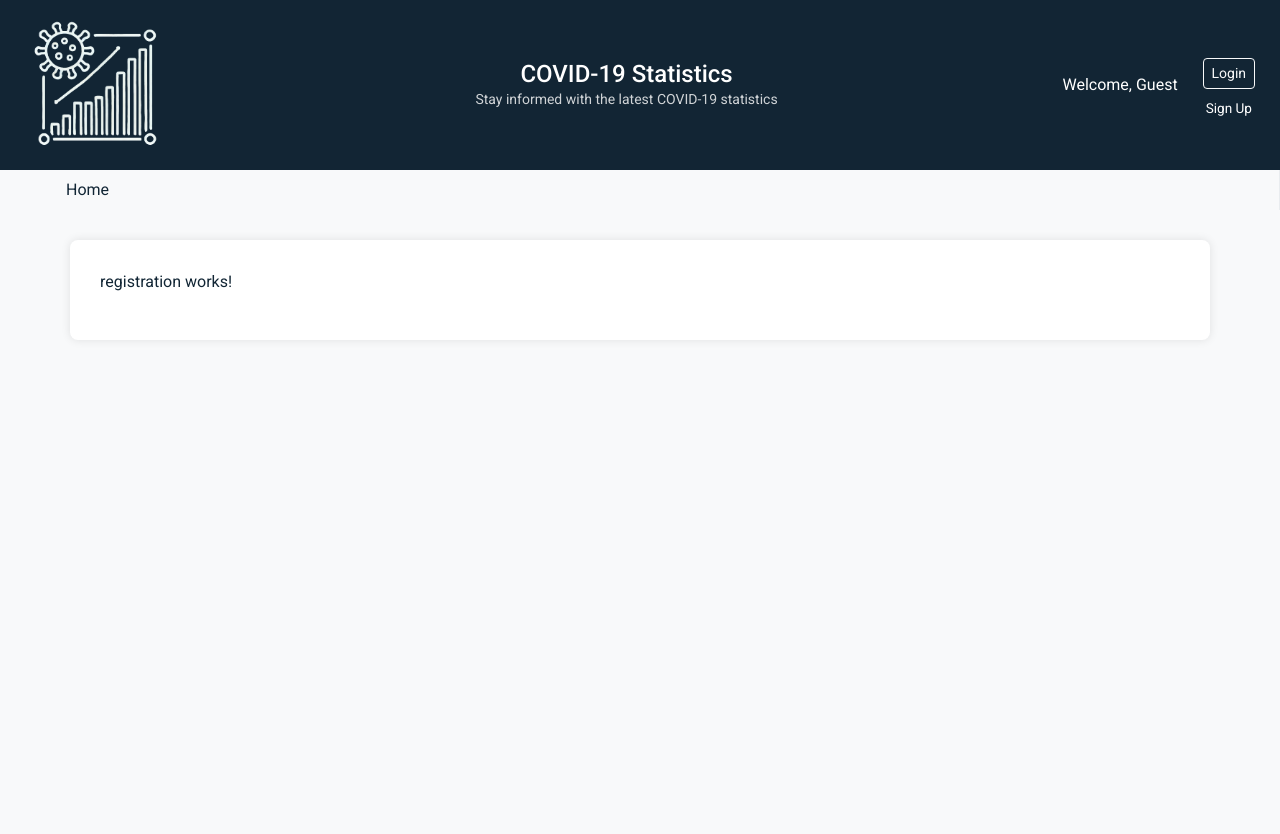
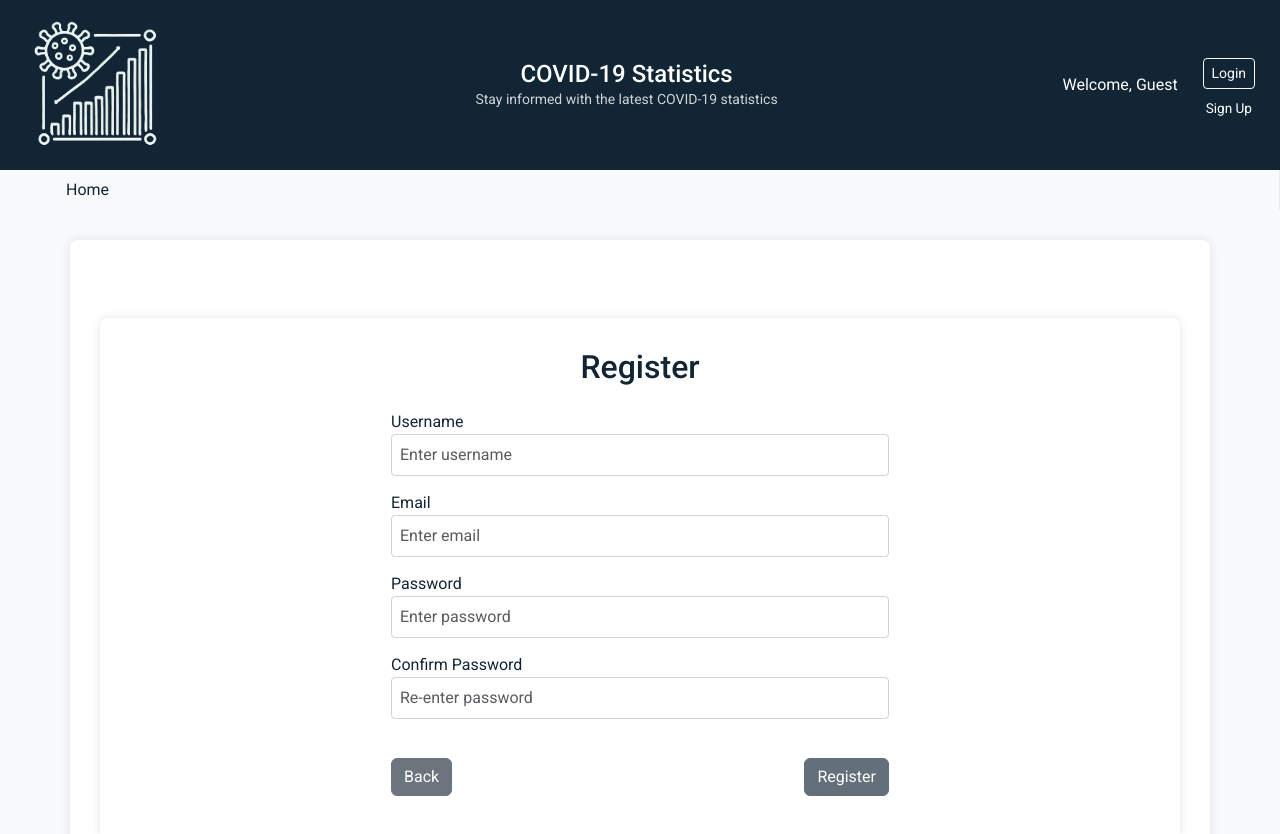
Before and after one commit to Mgodisai/covid-stat, an Angular app: page /registration in a window 1280 px wide. Shown: the top 834 px of the page. Before the commit the page ends 800 px from the top, so only its background shows below. Built offline with nearby package versions, Linux system fonts and the light colour scheme.

Commit message:
template-driven registration form added with basic regservice

```diff
--- a/src/app/auth/login/login.component.scss
+++ b/src/app/auth/login/login.component.scss
@@ -5,3 +5,13 @@
 .invalid-feedback {
    display: block;
 }
+
+.btn-primary {
+   background-color: #112534;
+   border-color: #112534;
+}
+
+.btn-primary:hover {
+   background-color: #0056b3;
+   border-color: #004085;
+}
--- /dev/null
+++ b/src/app/auth/models/createdUser.model.ts
@@ -0,0 +1,5 @@
+export interface CreatedUser {
+   username: string;
+   password: string;
+   email: string;
+}
--- a/src/app/auth/registration/reg.service.ts
+++ b/src/app/auth/registration/reg.service.ts
@@ -1,5 +1,9 @@
 import { Injectable } from '@angular/core';
 import { UserRepository } from '../user.repository';
+import { of } from 'rxjs/internal/observable/of';
+import { tap } from 'rxjs/internal/operators/tap';
+import { Observable } from 'rxjs/internal/Observable';
+import { throwError } from 'rxjs/internal/observable/throwError';
 
 @Injectable({
    providedIn: 'root',
@@ -7,7 +11,29 @@
 export class RegService {
    constructor(private readonly userRepository: UserRepository) {}
 
-   register(username: string, password: string, email?: string): boolean {
-      return this.userRepository.addUser({ username, password, email });
+   register(
+      username: string,
+      password: string,
+      email?: string
+   ): Observable<boolean> {
+      const isExistingUser = this.userRepository.getUser(username);
+
+      if (isExistingUser) {
+         console.log('User already exists with name: ', username);
+         return throwError(
+            () => new Error(`User already exists with username: ${username}`)
+         );
+      }
+
+      const registrationResult = this.userRepository.addUser({
+         username,
+         password,
+         email,
+      });
+      if (registrationResult) {
+         return of(true);
+      } else {
+         return of(false);
+      }
    }
 }
--- a/src/app/auth/registration/registration.component.html
+++ b/src/app/auth/registration/registration.component.html
@@ -1 +1,138 @@
-<p>registration works!</p>
+<div class="container mt-5">
+   <div class="row justify-content-center">
+      <div class="col-md-6">
+         <h2 class="text-center mb-4">Register</h2>
+
+         @if(errorMessage()) {
+         <div class="alert alert-danger">
+            {{ errorMessage() }}
+         </div>
+         } @if (successMessage()) {
+         <div class="alert alert-success">
+            {{ successMessage() }}
+         </div>
+         }
+         <form
+            #registrationForm="ngForm"
+            novalidate
+            (ngSubmit)="register(registrationForm)"
+         >
+            <div class="form-group">
+               <label for="username">Username</label>
+               <input
+                  [(ngModel)]="username"
+                  type="text"
+                  class="form-control"
+                  id="username"
+                  name="username"
+                  placeholder="Enter username"
+                  required
+                  #usernameModel="ngModel"
+                  [ngClass]="{
+                     'is-invalid':
+                        usernameModel.invalid && usernameModel.touched
+                  }"
+               />
+               @if(usernameModel.invalid && usernameModel.touched) {
+               <div class="invalid-feedback">Username is required.</div>
+               }
+            </div>
+
+            <div class="form-group">
+               <label for="email">Email</label>
+               <input
+                  [(ngModel)]="email"
+                  type="email"
+                  class="form-control"
+                  id="email"
+                  name="email"
+                  email
+                  placeholder="Enter email"
+                  required
+                  #emailModel="ngModel"
+                  [ngClass]="{
+                     'is-invalid': emailModel.invalid && emailModel.touched
+                  }"
+               />
+               @if(emailModel.invalid && emailModel.touched) {
+               <div class="invalid-feedback">
+                  @if(emailModel.errors?.['required']) {
+                  <div>Email is required.</div>
+                  } @if(emailModel.errors?.['email']) {
+                  <div>Please enter a valid email address.</div>
+                  }
+               </div>
+               }
+            </div>
+
+            <div class="form-group">
+               <label for="password">Password</label>
+               <input
+                  [(ngModel)]="password"
+                  type="password"
+                  class="form-control"
+                  id="password"
+                  name="password"
+                  placeholder="Enter password"
+                  required
+                  minlength="6"
+                  #passwordModel="ngModel"
+                  [ngClass]="{
+                     'is-invalid':
+                        passwordModel.invalid && passwordModel.touched
+                  }"
+               />
+               @if(passwordModel.invalid && passwordModel.touched) {
+               <div class="invalid-feedback">
+                  @if(passwordModel.errors?.['required']) {
+                  <div>Password is required.</div>
+                  } @if(passwordModel.errors?.['minlength']) {
+                  <div>Password must be at least 6 characters long.</div>
+                  }
+               </div>
+               }
+            </div>
+
+            <div class="form-group">
+               <label for="confirm-password">Confirm Password</label>
+               <input
+                  [(ngModel)]="confirmPassword"
+                  type="password"
+                  class="form-control"
+                  id="confirm-password"
+                  name="confirmPassword"
+                  placeholder="Re-enter password"
+                  required
+                  #confirmPasswordModel="ngModel"
+                  [ngClass]="{
+                     'is-invalid':
+                        confirmPasswordModel.invalid &&
+                        confirmPasswordModel.touched
+                  }"
+               />
+               @if(confirmPasswordModel.invalid && confirmPasswordModel.touched)
+               {
+               <div class="invalid-feedback">Confirm Password is required.</div>
+               }
+            </div>
+            <div class="form-group d-flex justify-content-between">
+               <button
+                  type="button"
+                  [routerLink]="['']"
+                  routerLinkActive="router-link-active"
+                  class="btn btn-secondary btn-block mt-4"
+               >
+                  Back
+               </button>
+               <button
+                  type="submit"
+                  class="btn btn-primary btn-block mt-4"
+                  [disabled]="registrationForm.invalid"
+               >
+                  Register
+               </button>
+            </div>
+         </form>
+      </div>
+   </div>
+</div>
--- a/src/app/auth/registration/registration.component.scss
+++ b/src/app/auth/registration/registration.component.scss
@@ -0,0 +1,27 @@
+.form-group {
+   margin-bottom: 15px;
+}
+
+.btn-primary {
+   background-color: #112534;
+   border-color: #112534;
+}
+
+.btn-primary:hover {
+   background-color: #0056b3;
+   border-color: #004085;
+}
+
+.btn-secondary:hover {
+   background-color: #0056b3;
+   border-color: #004085;
+}
+
+.invalid-feedback {
+   display: block;
+   color: #dc3545;
+}
+
+.is-invalid {
+   border-color: #dc3545;
+}
--- a/src/app/auth/registration/registration.component.ts
+++ b/src/app/auth/registration/registration.component.ts
@@ -1,12 +1,67 @@
-import { Component } from '@angular/core';
+import { Component, signal } from '@angular/core';
+import { RegService } from './reg.service';
+import { of } from 'rxjs/internal/observable/of';
+import { tap } from 'rxjs/internal/operators/tap';
+import { catchError } from 'rxjs/internal/operators/catchError';
+import { Router, RouterLink } from '@angular/router';
+import { FormsModule, NgForm } from '@angular/forms';
+import { CommonModule } from '@angular/common';
 
 @Component({
-  selector: 'app-registration',
-  standalone: true,
-  imports: [],
-  templateUrl: './registration.component.html',
-  styleUrl: './registration.component.scss'
+   selector: 'app-registration',
+   standalone: true,
+   imports: [RouterLink, FormsModule, CommonModule],
+   templateUrl: './registration.component.html',
+   styleUrl: './registration.component.scss',
 })
 export class RegistrationComponent {
+   public readonly email = signal('');
+   public readonly username = signal('');
+   public readonly password = signal('');
+   public readonly confirmPassword = signal('');
 
+   errorMessage = signal<string | null>(null);
+   successMessage = signal<string | null>(null);
+
+   constructor(
+      private readonly regService: RegService,
+      private readonly router: Router
+   ) {}
+
+   public register(form: NgForm) {
+      console.log('register called');
+      if (form.invalid) {
+         this.errorMessage.set('Please fill in all required fields correctly.');
+         return;
+      }
+
+      if (this.password() !== this.confirmPassword()) {
+         this.errorMessage.set('Passwords do not match');
+         return;
+      }
+      const registrationResult = this.regService
+         .register(this.username(), this.password(), this.email())
+         .pipe(
+            tap((result: boolean) => {
+               if (result) {
+                  this.successMessage.set('Registration successful');
+                  console.log(
+                     'Registration successful for user: ',
+                     this.username()
+                  );
+                  this.router.navigate(['login']);
+               } else {
+                  console.log('Registration failed');
+                  this.router.navigate(['registration']);
+               }
+            }),
+            catchError((error) => {
+               this.errorMessage.set(
+                  error.message || 'Registration failed. Please try again.'
+               );
+               return of(false);
+            })
+         )
+         .subscribe();
+   }
 }
--- a/src/app/home/home.component.html
+++ b/src/app/home/home.component.html
@@ -2,5 +2,8 @@
    <h1>Home</h1>
    <p>Welcome to the Cubix Angular course exam project!</p>
    <p>Use the navigation menu to explore the application.</p>
-   <p>You need to login (or register) to access all features!</p>
+   <p>
+      Login with this user (username: <b>user</b>, password: <b>user123</b>) or
+      register a new one!
+   </p>
 </div>
```
